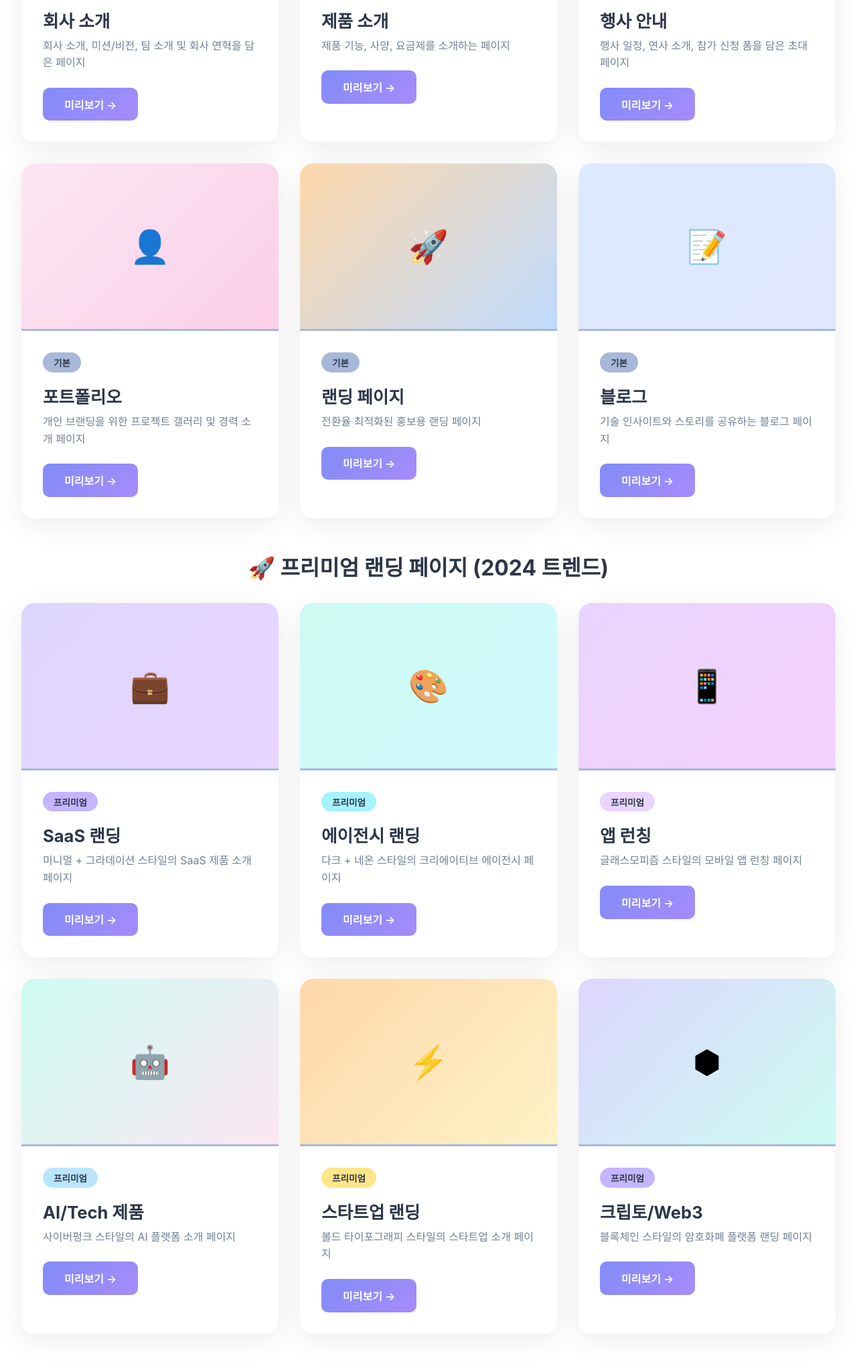
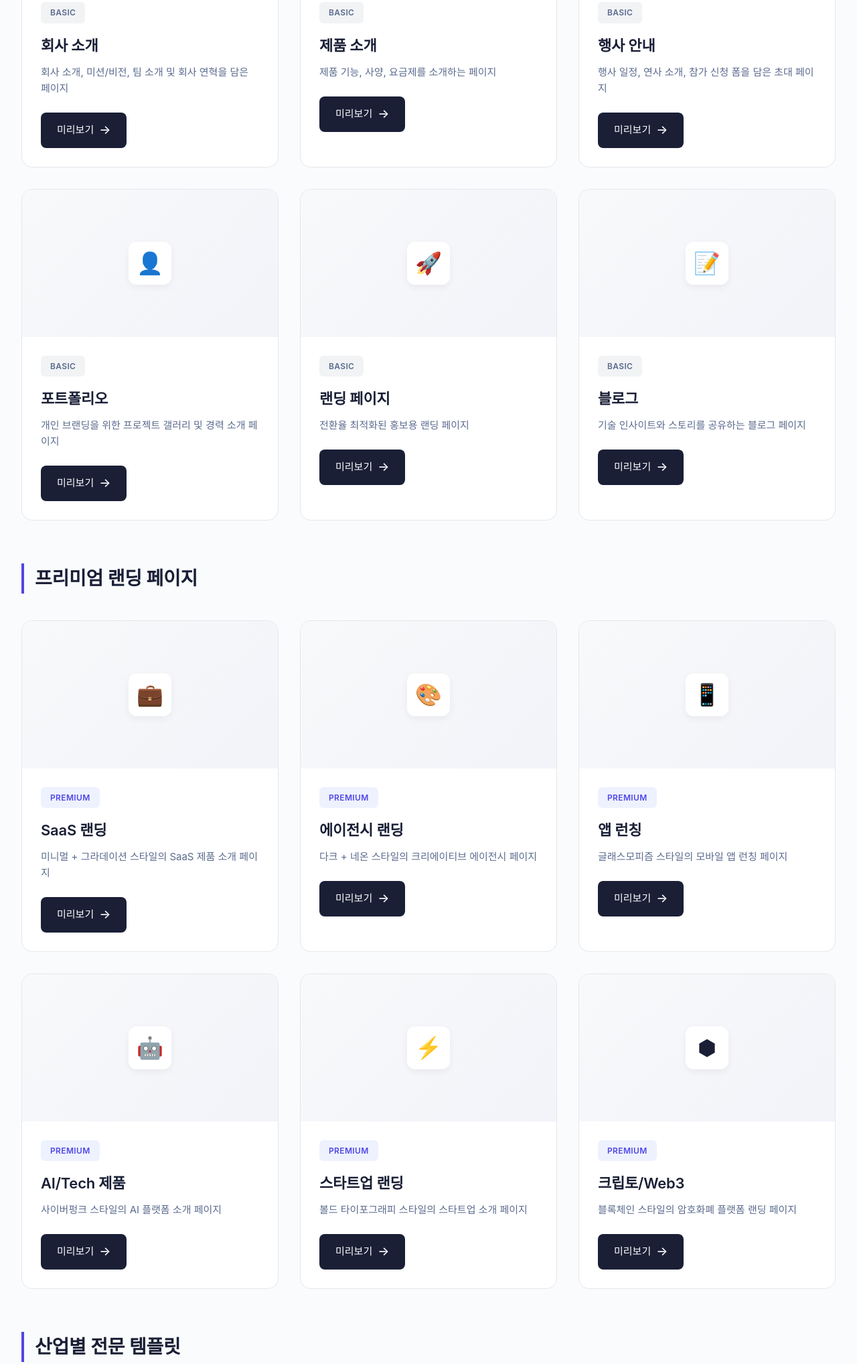
Before and after one commit to BBInJunHwang/FE-Template02, a website: page index.html in a window 1280 px wide. Shown: the part 596-2632 px from the top of the page at 67% size. Drawn offline with Linux system fonts and the light colour scheme.

Commit message:
feat 메인페이지 디자인 개선

```diff
--- a/index.html
+++ b/index.html
@@ -12,140 +12,197 @@
         }
 
         body {
-            font-family: -apple-system, BlinkMacSystemFont, 'Segoe UI', Roboto, Oxygen, Ubuntu, Cantarell, sans-serif;
-            background: #ffffff;
+            font-family: -apple-system, BlinkMacSystemFont, 'Segoe UI', Roboto, 'Helvetica Neue', Arial, sans-serif;
+            background: #fafbfc;
             min-height: 100vh;
-            padding: 2rem;
+            padding: 3rem 2rem;
+            color: #1a1f36;
+            line-height: 1.6;
         }
 
         .container {
-            max-width: 1400px;
+            max-width: 1320px;
             margin: 0 auto;
         }
 
         header {
             text-align: center;
-            color: #2d3748;
-            margin-bottom: 4rem;
+            margin-bottom: 5rem;
         }
 
         h1 {
-            font-size: 3rem;
+            font-size: 3.5rem;
             margin-bottom: 1rem;
-            text-shadow: none;
+            font-weight: 700;
+            letter-spacing: -0.02em;
+            color: #1a1f36;
         }
 
         .subtitle {
-            font-size: 1.3rem;
-            color: #718096;
+            font-size: 1.25rem;
+            color: #5b6b8e;
+            font-weight: 400;
+            letter-spacing: -0.01em;
         }
 
         .templates-grid {
             display: grid;
-            grid-template-columns: repeat(auto-fit, minmax(350px, 1fr));
+            grid-template-columns: repeat(auto-fit, minmax(340px, 1fr));
             gap: 2rem;
-            margin-bottom: 3rem;
+            margin-bottom: 4rem;
         }
 
         .template-card {
             background: white;
-            border-radius: 20px;
+            border-radius: 16px;
             overflow: hidden;
-            box-shadow: 0 10px 40px rgba(0, 0, 0, 0.08);
-            transition: transform 0.3s, box-shadow 0.3s;
+            border: 1px solid #e4e7ec;
+            transition: all 0.3s cubic-bezier(0.4, 0, 0.2, 1);
         }
 
         .template-card:hover {
-            transform: translateY(-10px);
-            box-shadow: 0 20px 60px rgba(0, 0, 0, 0.12);
+            transform: translateY(-4px);
+            box-shadow: 0 12px 24px rgba(0, 0, 0, 0.08);
+            border-color: #d1d5db;
         }
 
         .template-image {
             width: 100%;
-            height: 250px;
+            height: 220px;
             object-fit: cover;
-            border-bottom: 3px solid #a8b8d8;
         }
 
         .template-placeholder {
             width: 100%;
-            height: 250px;
-            background: linear-gradient(135deg, #e0e7ff 0%, #dbeafe 100%);
+            height: 220px;
+            background: #f8f9fa;
             display: flex;
             align-items: center;
             justify-content: center;
-            font-size: 3rem;
-            border-bottom: 3px solid #a8b8d8;
+            position: relative;
+            overflow: hidden;
+        }
+
+        .template-placeholder::before {
+            content: '';
+            position: absolute;
+            width: 100%;
+            height: 100%;
+            background: linear-gradient(135deg, transparent 0%, rgba(79, 70, 229, 0.03) 100%);
+        }
+
+        .icon-wrapper {
+            width: 64px;
+            height: 64px;
+            background: white;
+            border-radius: 12px;
+            display: flex;
+            align-items: center;
+            justify-content: center;
+            font-size: 2rem;
+            box-shadow: 0 4px 12px rgba(0, 0, 0, 0.05);
+            position: relative;
+            z-index: 1;
         }
 
         .template-content {
-            padding: 2rem;
+            padding: 1.75rem;
         }
 
         .template-badge {
             display: inline-block;
-            padding: 0.3rem 1rem;
-            background: #a8b8d8;
-            color: #2d3748;
-            border-radius: 50px;
-            font-size: 0.85rem;
+            padding: 0.375rem 0.875rem;
+            background: #f1f3f5;
+            color: #5b6b8e;
+            border-radius: 6px;
+            font-size: 0.75rem;
             font-weight: 600;
+            letter-spacing: 0.03em;
+            text-transform: uppercase;
             margin-bottom: 1rem;
         }
 
+        .template-badge.premium {
+            background: #eef2ff;
+            color: #4f46e5;
+        }
+
+        .template-badge.industry {
+            background: #f0fdf4;
+            color: #16a34a;
+        }
+
         .template-title {
-            font-size: 1.6rem;
-            margin-bottom: 0.5rem;
-            color: #2d3748;
+            font-size: 1.375rem;
+            margin-bottom: 0.625rem;
+            color: #1a1f36;
+            font-weight: 600;
+            letter-spacing: -0.01em;
         }
 
         .template-description {
-            color: #718096;
+            color: #5b6b8e;
             margin-bottom: 1.5rem;
             line-height: 1.6;
+            font-size: 0.9375rem;
         }
 
         .template-link {
-            display: inline-block;
-            padding: 0.8rem 2rem;
-            background: linear-gradient(135deg, #818cf8 0%, #a78bfa 100%);
+            display: inline-flex;
+            align-items: center;
+            gap: 0.5rem;
+            padding: 0.75rem 1.5rem;
+            background: #1a1f36;
             color: white;
             text-decoration: none;
-            border-radius: 10px;
-            font-weight: 600;
-            transition: transform 0.3s;
+            border-radius: 8px;
+            font-weight: 500;
+            font-size: 0.9375rem;
+            transition: all 0.2s;
         }
 
         .template-link:hover {
-            transform: scale(1.05);
+            background: #4f46e5;
+        }
+
+        .template-link::after {
+            content: '→';
+            font-size: 1.125rem;
         }
 
         .section-title {
-            color: #2d3748;
-            font-size: 2rem;
-            margin: 3rem 0 2rem;
-            text-align: center;
-            text-shadow: none;
+            color: #1a1f36;
+            font-size: 1.75rem;
+            font-weight: 600;
+            margin: 4rem 0 2.5rem;
+            letter-spacing: -0.01em;
+            padding-left: 1rem;
+            border-left: 4px solid #4f46e5;
         }
 
         footer {
             text-align: center;
-            color: #2d3748;
-            margin-top: 4rem;
-            padding: 2rem;
-            background: rgba(255, 255, 255, 0.6);
-            backdrop-filter: blur(10px);
-            border-radius: 20px;
+            color: #5b6b8e;
+            margin-top: 5rem;
+            padding: 2.5rem;
+            background: white;
+            border: 1px solid #e4e7ec;
+            border-radius: 16px;
+        }
+
+        footer strong {
+            color: #1a1f36;
         }
 
         footer a {
-            color: #818cf8;
+            color: #4f46e5;
             text-decoration: none;
-            font-weight: 600;
+            font-weight: 500;
+            transition: color 0.2s;
         }
 
         footer a:hover {
-            text-decoration: underline;
+            color: #3730a3;
         }
     </style>
 </head>
@@ -156,227 +213,263 @@
             <p class="subtitle">정적 페이지 템플릿 모음</p>
         </header>
 
-        <h2 class="section-title">📄 기본 페이지 템플릿</h2>
+        <h2 class="section-title">기본 페이지 템플릿</h2>
         <div class="templates-grid">
             <div class="template-card">
-                <div class="template-placeholder" style="background: linear-gradient(135deg, #e0e7ff 0%, #dbeafe 100%);">🏢</div>
+                <div class="template-placeholder">
+                    <div class="icon-wrapper">🏢</div>
+                </div>
                 <div class="template-content">
-                    <span class="template-badge">기본</span>
+                    <span class="template-badge">Basic</span>
                     <h3 class="template-title">회사 소개</h3>
                     <p class="template-description">
                         회사 소개, 미션/비전, 팀 소개 및 회사 연혁을 담은 페이지
                     </p>
-                    <a href="./templates/about-us/" class="template-link">미리보기 →</a>
+                    <a href="./templates/about-us/" class="template-link">미리보기</a>
                 </div>
             </div>
 
             <div class="template-card">
-                <div class="template-placeholder" style="background: linear-gradient(135deg, #fce7f3 0%, #ddd6fe 100%);">📦</div>
+                <div class="template-placeholder">
+                    <div class="icon-wrapper">📦</div>
+                </div>
                 <div class="template-content">
-                    <span class="template-badge">기본</span>
+                    <span class="template-badge">Basic</span>
                     <h3 class="template-title">제품 소개</h3>
                     <p class="template-description">
                         제품 기능, 사양, 요금제를 소개하는 페이지
                     </p>
-                    <a href="./templates/product/" class="template-link">미리보기 →</a>
+                    <a href="./templates/product/" class="template-link">미리보기</a>
                 </div>
             </div>
 
             <div class="template-card">
-                <div class="template-placeholder" style="background: linear-gradient(135deg, #dbeafe 0%, #ccfbf1 100%);">🎉</div>
+                <div class="template-placeholder">
+                    <div class="icon-wrapper">🎉</div>
+                </div>
                 <div class="template-content">
-                    <span class="template-badge">기본</span>
+                    <span class="template-badge">Basic</span>
                     <h3 class="template-title">행사 안내</h3>
                     <p class="template-description">
                         행사 일정, 연사 소개, 참가 신청 폼을 담은 초대 페이지
                     </p>
-                    <a href="./templates/event/" class="template-link">미리보기 →</a>
+                    <a href="./templates/event/" class="template-link">미리보기</a>
                 </div>
             </div>
 
             <div class="template-card">
-                <div class="template-placeholder" style="background: linear-gradient(135deg, #fce7f3 0%, #fbcfe8 100%);">👤</div>
+                <div class="template-placeholder">
+                    <div class="icon-wrapper">👤</div>
+                </div>
                 <div class="template-content">
-                    <span class="template-badge">기본</span>
+                    <span class="template-badge">Basic</span>
                     <h3 class="template-title">포트폴리오</h3>
                     <p class="template-description">
                         개인 브랜딩을 위한 프로젝트 갤러리 및 경력 소개 페이지
                     </p>
-                    <a href="./templates/portfolio/" class="template-link">미리보기 →</a>
+                    <a href="./templates/portfolio/" class="template-link">미리보기</a>
                 </div>
             </div>
 
             <div class="template-card">
-                <div class="template-placeholder" style="background: linear-gradient(135deg, #fed7aa 0%, #bfdbfe 100%);">🚀</div>
+                <div class="template-placeholder">
+                    <div class="icon-wrapper">🚀</div>
+                </div>
                 <div class="template-content">
-                    <span class="template-badge">기본</span>
+                    <span class="template-badge">Basic</span>
                     <h3 class="template-title">랜딩 페이지</h3>
                     <p class="template-description">
                         전환율 최적화된 홍보용 랜딩 페이지
                     </p>
-                    <a href="./templates/landing/" class="template-link">미리보기 →</a>
+                    <a href="./templates/landing/" class="template-link">미리보기</a>
                 </div>
             </div>
 
             <div class="template-card">
-                <div class="template-placeholder" style="background: linear-gradient(135deg, #dbeafe 0%, #e0e7ff 100%);">📝</div>
+                <div class="template-placeholder">
+                    <div class="icon-wrapper">📝</div>
+                </div>
                 <div class="template-content">
-                    <span class="template-badge">기본</span>
+                    <span class="template-badge">Basic</span>
                     <h3 class="template-title">블로그</h3>
                     <p class="template-description">
                         기술 인사이트와 스토리를 공유하는 블로그 페이지
                     </p>
-                    <a href="./templates/blog/" class="template-link">미리보기 →</a>
+                    <a href="./templates/blog/" class="template-link">미리보기</a>
                 </div>
             </div>
         </div>
 
-        <h2 class="section-title">🚀 프리미엄 랜딩 페이지 (2024 트렌드)</h2>
+        <h2 class="section-title">프리미엄 랜딩 페이지</h2>
         <div class="templates-grid">
             <div class="template-card">
-                <div class="template-placeholder" style="background: linear-gradient(135deg, #ddd6fe 0%, #e9d5ff 100%);">💼</div>
+                <div class="template-placeholder">
+                    <div class="icon-wrapper">💼</div>
+                </div>
                 <div class="template-content">
-                    <span class="template-badge" style="background: #c4b5fd; color: #2d3748;">프리미엄</span>
+                    <span class="template-badge premium">Premium</span>
                     <h3 class="template-title">SaaS 랜딩</h3>
                     <p class="template-description">
                         미니멀 + 그라데이션 스타일의 SaaS 제품 소개 페이지
                     </p>
-                    <a href="./templates/landing-saas/" class="template-link">미리보기 →</a>
+                    <a href="./templates/landing-saas/" class="template-link">미리보기</a>
                 </div>
             </div>
 
             <div class="template-card">
-                <div class="template-placeholder" style="background: linear-gradient(135deg, #ccfbf1 0%, #cffafe 100%);">🎨</div>
+                <div class="template-placeholder">
+                    <div class="icon-wrapper">🎨</div>
+                </div>
                 <div class="template-content">
-                    <span class="template-badge" style="background: #a5f3fc; color: #2d3748;">프리미엄</span>
+                    <span class="template-badge premium">Premium</span>
                     <h3 class="template-title">에이전시 랜딩</h3>
                     <p class="template-description">
                         다크 + 네온 스타일의 크리에이티브 에이전시 페이지
                     </p>
-                    <a href="./templates/landing-agency/" class="template-link">미리보기 →</a>
+                    <a href="./templates/landing-agency/" class="template-link">미리보기</a>
                 </div>
             </div>
 
             <div class="template-card">
-                <div class="template-placeholder" style="background: linear-gradient(135deg, #e9d5ff 0%, #f5d0fe 100%);">📱</div>
+                <div class="template-placeholder">
+                    <div class="icon-wrapper">📱</div>
+                </div>
                 <div class="template-content">
-                    <span class="template-badge" style="background: #e9d5ff; color: #2d3748;">프리미엄</span>
+                    <span class="template-badge premium">Premium</span>
                     <h3 class="template-title">앱 런칭</h3>
                     <p class="template-description">
                         글래스모피즘 스타일의 모바일 앱 런칭 페이지
                     </p>
-                    <a href="./templates/landing-app/" class="template-link">미리보기 →</a>
+                    <a href="./templates/landing-app/" class="template-link">미리보기</a>
                 </div>
             </div>
 
             <div class="template-card">
-                <div class="template-placeholder" style="background: linear-gradient(135deg, #ccfbf1 0%, #fce7f3 100%);">🤖</div>
+                <div class="template-placeholder">
+                    <div class="icon-wrapper">🤖</div>
+                </div>
                 <div class="template-content">
-                    <span class="template-badge" style="background: #bae6fd; color: #2d3748;">프리미엄</span>
+                    <span class="template-badge premium">Premium</span>
                     <h3 class="template-title">AI/Tech 제품</h3>
                     <p class="template-description">
                         사이버펑크 스타일의 AI 플랫폼 소개 페이지
                     </p>
-                    <a href="./templates/landing-ai/" class="template-link">미리보기 →</a>
+                    <a href="./templates/landing-ai/" class="template-link">미리보기</a>
                 </div>
             </div>
 
             <div class="template-card">
-                <div class="template-placeholder" style="background: linear-gradient(135deg, #fed7aa 0%, #fef3c7 100%);">⚡</div>
+                <div class="template-placeholder">
+                    <div class="icon-wrapper">⚡</div>
+                </div>
                 <div class="template-content">
-                    <span class="template-badge" style="background: #fde68a; color: #2d3748;">프리미엄</span>
+                    <span class="template-badge premium">Premium</span>
                     <h3 class="template-title">스타트업 랜딩</h3>
                     <p class="template-description">
                         볼드 타이포그래피 스타일의 스타트업 소개 페이지
                     </p>
-                    <a href="./templates/landing-startup/" class="template-link">미리보기 →</a>
+                    <a href="./templates/landing-startup/" class="template-link">미리보기</a>
                 </div>
             </div>
 
             <div class="template-card">
-                <div class="template-placeholder" style="background: linear-gradient(135deg, #ddd6fe 0%, #ccfbf1 100%);">⬢</div>
+                <div class="template-placeholder">
+                    <div class="icon-wrapper">⬢</div>
+                </div>
                 <div class="template-content">
-                    <span class="template-badge" style="background: #c4b5fd; color: #2d3748;">프리미엄</span>
+                    <span class="template-badge premium">Premium</span>
                     <h3 class="template-title">크립토/Web3</h3>
                     <p class="template-description">
                         블록체인 스타일의 암호화폐 플랫폼 랜딩 페이지
                     </p>
-                    <a href="./templates/landing-crypto/" class="template-link">미리보기 →</a>
+                    <a href="./templates/landing-crypto/" class="template-link">미리보기</a>
                 </div>
             </div>
         </div>
 
-        <h2 class="section-title">🛍️ 산업별 전문 템플릿</h2>
+        <h2 class="section-title">산업별 전문 템플릿</h2>
         <div class="templates-grid">
             <div class="template-card">
-                <div class="template-placeholder" style="background: linear-gradient(135deg, #e0e7ff 0%, #ddd6fe 100%);">🛒</div>
+                <div class="template-placeholder">
+                    <div class="icon-wrapper">🛒</div>
+                </div>
                 <div class="template-content">
-                    <span class="template-badge" style="background: #c4b5fd; color: #2d3748;">산업특화</span>
+                    <span class="template-badge industry">Industry</span>
                     <h3 class="template-title">이커머스 쇼핑몰</h3>
                     <p class="template-description">
                         상품 카탈로그, 장바구니 기능을 갖춘 프리미엄 쇼핑몰
                     </p>
-                    <a href="./templates/ecommerce/" class="template-link">미리보기 →</a>
+                    <a href="./templates/ecommerce/" class="template-link">미리보기</a>
                 </div>
             </div>
 
             <div class="template-card">
-                <div class="template-placeholder" style="background: linear-gradient(135deg, #fef3c7 0%, #fed7aa 100%);">🍽️</div>
+                <div class="template-placeholder">
+                    <div class="icon-wrapper">🍽️</div>
+                </div>
                 <div class="template-content">
-                    <span class="template-badge" style="background: #fde68a; color: #2d3748;">산업특화</span>
+                    <span class="template-badge industry">Industry</span>
                     <h3 class="template-title">레스토랑</h3>
                     <p class="template-description">
                         파인 다이닝 스타일의 고급 레스토랑 소개 페이지
                     </p>
-                    <a href="./templates/restaurant/" class="template-link">미리보기 →</a>
+                    <a href="./templates/restaurant/" class="template-link">미리보기</a>
                 </div>
             </div>
 
             <div class="template-card">
-                <div class="template-placeholder" style="background: linear-gradient(135deg, #fecaca 0%, #fed7aa 100%);">💪</div>
+                <div class="template-placeholder">
+                    <div class="icon-wrapper">💪</div>
+                </div>
                 <div class="template-content">
-                    <span class="template-badge" style="background: #fca5a5; color: #2d3748;">산업특화</span>
+                    <span class="template-badge industry">Industry</span>
                     <h3 class="template-title">피트니스 센터</h3>
                     <p class="template-description">
                         역동적인 디자인의 헬스장/피트니스 랜딩 페이지
                     </p>
-                    <a href="./templates/fitness/" class="template-link">미리보기 →</a>
+                    <a href="./templates/fitness/" class="template-link">미리보기</a>
                 </div>
             </div>
 
             <div class="template-card">
-                <div class="template-placeholder" style="background: linear-gradient(135deg, #bfdbfe 0%, #dbeafe 100%);">🏠</div>
+                <div class="template-placeholder">
+                    <div class="icon-wrapper">🏠</div>
+                </div>
                 <div class="template-content">
-                    <span class="template-badge" style="background: #93c5fd; color: #2d3748;">산업특화</span>
+                    <span class="template-badge industry">Industry</span>
                     <h3 class="template-title">부동산</h3>
                     <p class="template-description">
                         프리미엄 부동산 중개를 위한 고급스러운 페이지
                     </p>
-                    <a href="./templates/realestate/" class="template-link">미리보기 →</a>
+                    <a href="./templates/realestate/" class="template-link">미리보기</a>
                 </div>
             </div>
 
             <div class="template-card">
-                <div class="template-placeholder" style="background: linear-gradient(135deg, #e5e7eb 0%, #f3f4f6 100%);">👗</div>
+                <div class="template-placeholder">
+                    <div class="icon-wrapper">👗</div>
+                </div>
                 <div class="template-content">
-                    <span class="template-badge" style="background: #d1d5db; color: #2d3748;">산업특화</span>
+                    <span class="template-badge industry">Industry</span>
                     <h3 class="template-title">패션 브랜드</h3>
                     <p class="template-description">
                         미니멀하고 세련된 패션 브랜드 소개 페이지
                     </p>
-                    <a href="./templates/fashion/" class="template-link">미리보기 →</a>
+                    <a href="./templates/fashion/" class="template-link">미리보기</a>
                 </div>
             </div>
 
             <div class="template-card">
-                <div class="template-placeholder" style="background: linear-gradient(135deg, #fef3c7 0%, #fecaca 100%);">✈️</div>
+                <div class="template-placeholder">
+                    <div class="icon-wrapper">✈️</div>
+                </div>
                 <div class="template-content">
-                    <span class="template-badge" style="background: #fed7aa; color: #2d3748;">산업특화</span>
+                    <span class="template-badge industry">Industry</span>
                     <h3 class="template-title">여행/투어</h3>
                     <p class="template-description">
                         여행 상품 예약과 여행지 소개를 위한 페이지
                     </p>
-                    <a href="./templates/travel/" class="template-link">미리보기 →</a>
+                    <a href="./templates/travel/" class="template-link">미리보기</a>
                 </div>
             </div>
         </div>
```
